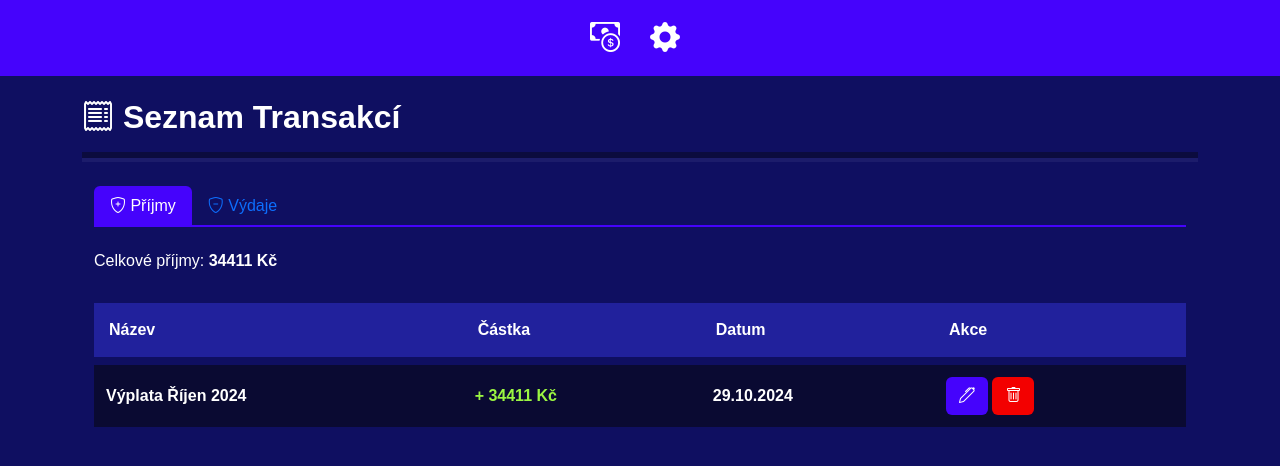
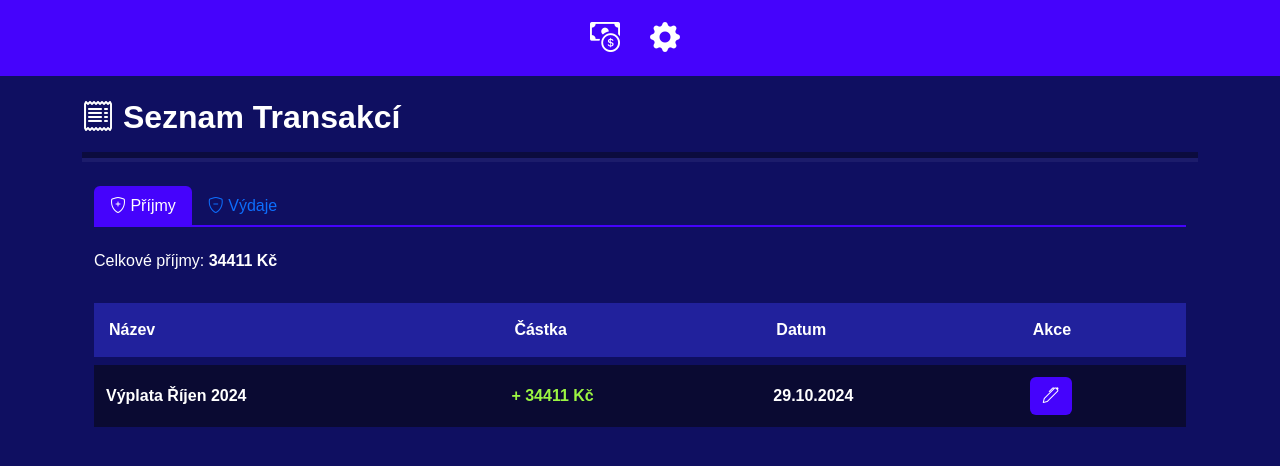
Before and after one commit to Postaczech2021/Finance, a Django app: page /list/ in a window 1280 px wide. Shown: the top 466 px of the page. Run offline with Django 5.2, Linux system fonts and the light colour scheme; data comes from the database, SQL or seed files in the repository.

```diff
--- a/finance_project/finance_app/templates/list.html
+++ b/finance_project/finance_app/templates/list.html
@@ -42,8 +42,7 @@
                                         <td>{{ item.date|date:"d.m.Y" }}</td>
                                         <td>
                                             <a class="btn darkbtn" href='{% url 'edit_income' item.id  %}'><i class="bi bi-pen"></i></a>
-                                            <a class="btn dangerbtn" href='{% url 'delete_income' item.id  %}'><i class="bi bi-trash"></i></a>
-                                        </td>
+                                             </td>
                                     </tr>
                                 {% endfor %}
                             </tbody>
```
